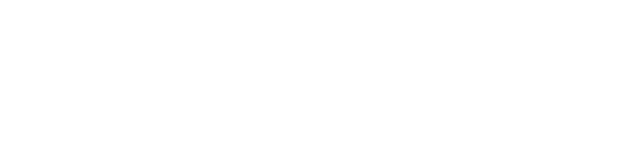
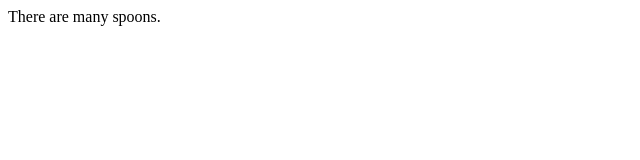
Before and after one commit to ncernek/git-learning, a plain HTML site: page index.html in a window 1280 px wide. Shown: the whole page, without its empty margins (0-640 px from the left). Drawn offline with Linux system fonts and the light colour scheme.

Commit message:
Update index.html

```diff
--- a/index.html
+++ b/index.html
@@ -5,6 +5,6 @@
     <title>Title</title>
 </head>
 <body>
-
+There are many spoons.
 </body>
 </html>
```
